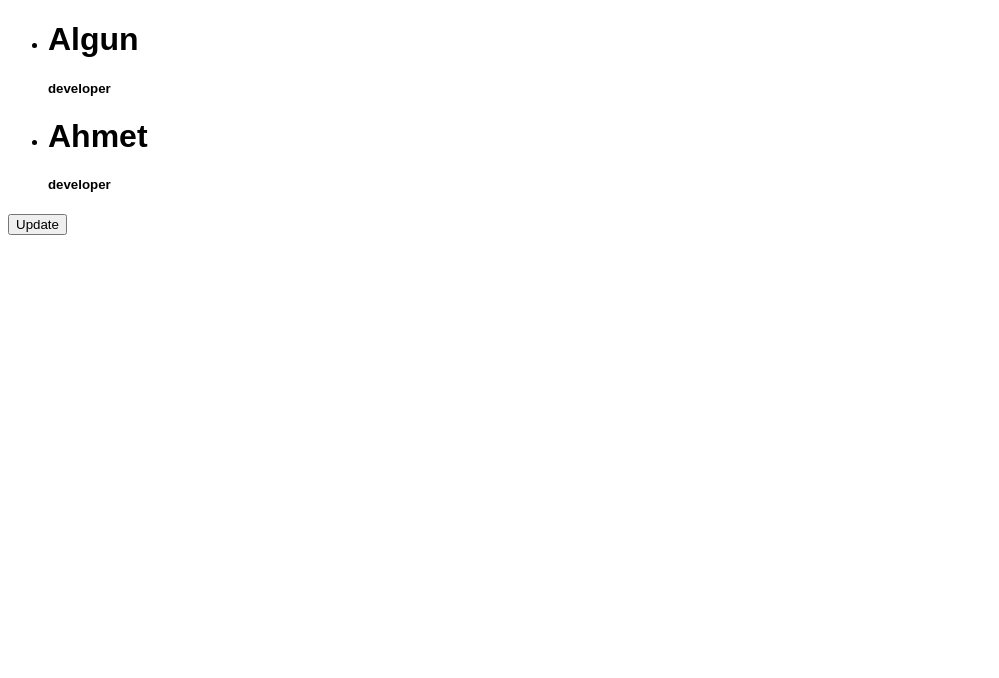
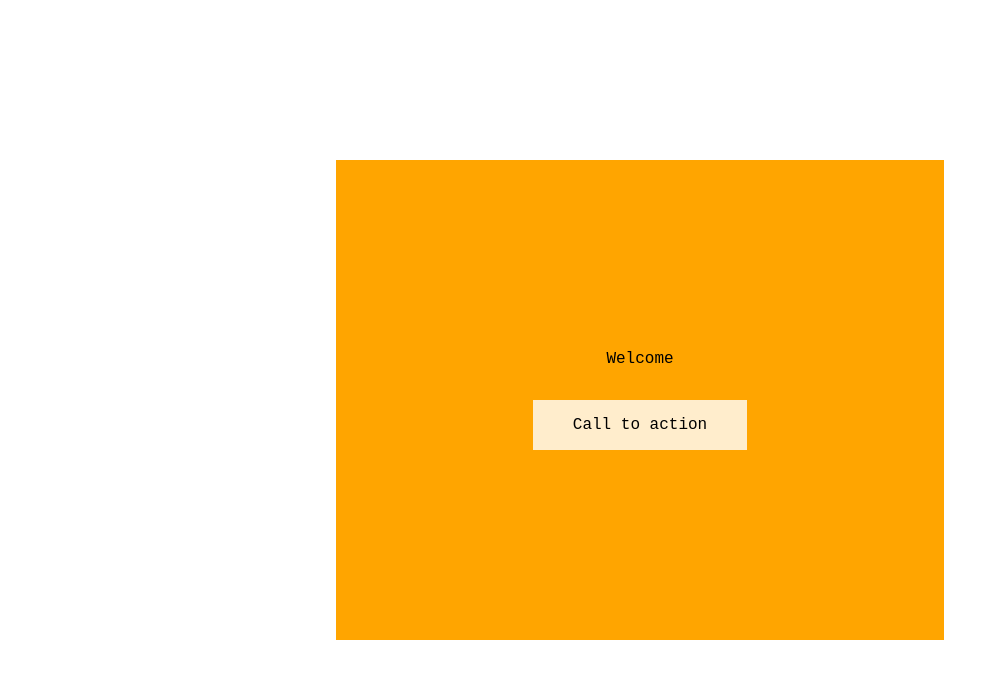
Before and after one commit to erdemuslu/react-uzerine, a React (Vite) app: page / in a window 1280 px wide. Shown: the top 678 px of the page, without its empty margins (0-999 px from the left). Built offline with nearby package versions, Linux system fonts and the light colour scheme.

Commit message:
create hook structure for animation

```diff
--- a/package.json
+++ b/package.json
@@ -34,7 +34,7 @@
     "eslint-plugin-jsx-a11y": "^6.1.2",
     "eslint-plugin-react": "^7.12.3",
     "parcel-bundler": "^1.11.0",
-    "sass": "^1.17.0"
+    "sass": "^1.21.0"
   },
   "dependencies": {
     "prop-types": "^15.6.2",
--- a/src/App.jsx
+++ b/src/App.jsx
@@ -1,17 +1,26 @@
-import React from 'react'
+import React, { useState } from 'react'
 
 // load store
 import Store from './store/Store';
 
 // load components
-import List from './components/List'
-import Button from './components/Button'
+import Welcome from './components/Welcome';
+import Article from './components/Article';
 
-const App = () => (
-  <Store>
-    <List />
-    <Button />
-  </Store>
-)
+function App() {
+  const [components] = useState([
+    <Welcome />, <Article />
+  ]);
+
+  return (
+    <Store>
+      <div className="container" role="main">
+        <div role="main" className="wrapper">
+          { components[0] }
+        </div>
+      </div>
+    </Store>
+  )
+}
 
 export default App
--- /dev/null
+++ b/src/components/Article.jsx
@@ -0,0 +1,17 @@
+import React from 'react';
+
+// load components
+import Button from './shared/Button';
+
+function Article() {
+  return (
+    <div role="main" className="box">
+      Lorem ipsum dolor sit, amet consectetur adipisicing elit. Illo, aut.
+      <Button
+        text="Call to action"
+      />
+    </div>
+  )
+}
+
+export default Article;
--- a/src/components/Button.jsx
+++ /dev/null
@@ -1,24 +0,0 @@
-import React, { useContext } from 'react'
-
-// load main context
-import { MainContext } from '../store/Store'
-
-// load action
-import { updateName } from '../actions/updateName'
-
-const Button = () => {
-  const { dispatch } = useContext(MainContext)
-
-  return (
-    <div>
-      <button
-        type="button"
-        onClick={() => dispatch(updateName())}
-      >
-        Update
-      </button>
-    </div>
-  )
-}
-
-export default Button
--- a/src/components/List.jsx
+++ /dev/null
@@ -1,30 +0,0 @@
-import React, { useContext } from 'react'
-
-// load main context
-import { MainContext } from '../store/Store'
-
-const List = () => {
-  const { state } = useContext(MainContext)
-
-  return (
-    <div>
-      <ul>
-        {
-          state.map((item, index) => {
-            const key = index.toString()
-            return (
-              <li
-                key={key}
-              >
-                <h1>{item.name}</h1>
-                <h5>{item.title}</h5>
-              </li>
-            )
-          })
-        }
-      </ul>
-    </div>
-  )
-}
-
-export default List
--- /dev/null
+++ b/src/components/Welcome.jsx
@@ -0,0 +1,17 @@
+import React from 'react';
+
+// load components
+import Button from './shared/Button';
+
+function Welcome() {
+  return (
+    <div role="main" className="box">
+      Welcome
+      <Button
+        text="Call to action"
+      />
+    </div>
+  )
+}
+
+export default Welcome;
--- /dev/null
+++ b/src/components/shared/Button.jsx
@@ -0,0 +1,28 @@
+import React from 'react';
+import { string } from 'prop-types';
+
+function Button({ text }) {
+  // handle animation
+  const handle = () => {
+    console.log('button clicked')
+  }
+
+  return (
+    <button
+      type="button"
+      onClick={handle}
+    >
+      { text }
+    </button>
+  )
+}
+
+Button.defaultProps = {
+  text: ''
+}
+
+Button.propTypes = {
+  text: string
+}
+
+export default Button;
--- a/src/style/main.sass
+++ b/src/style/main.sass
@@ -1,17 +1,48 @@
+*
+  font-family: monospace
+  font-size: 16px
+  margin: 0
+  padding: 0
+  box-sizing: border-box
+
+html, body
+  height: 100%
+
 body
-  font-family: sans-serif
+  font-family: monospace
+  font-size: 16px
+
+.container
+  display: flex
+  align-items: center
+  justify-content: center
+
+.container, #app
+  width: 100%
+  height: 100%
+
+.wrapper
+  width: 38em
+  height: 30em
+  background-color: orange
+  overflow: hidden
+
+.box
+  display: flex
+  flex-direction: column
+  align-items: center
+  justify-content: center
+  width: 100%
+  height: 100%
+
+  button
+    margin-top: 2em
 
 button
+  display: inline-flex
+  padding: 1em 2.5em
+  font-size: 16px
+  outline: none
+  border: 0
   cursor: pointer
-
-.flex
-  display: flex
-
-.mt-16
-  margin-top: 16px
-
-.mt-32
-  margin-top: 32px
-
-.mr-16
-  margin-right: 16px
+  background-color: rgba(#fff, .8)
```
Also changed, not shown: 1 other file (tests, documents, lock files or other folders).
